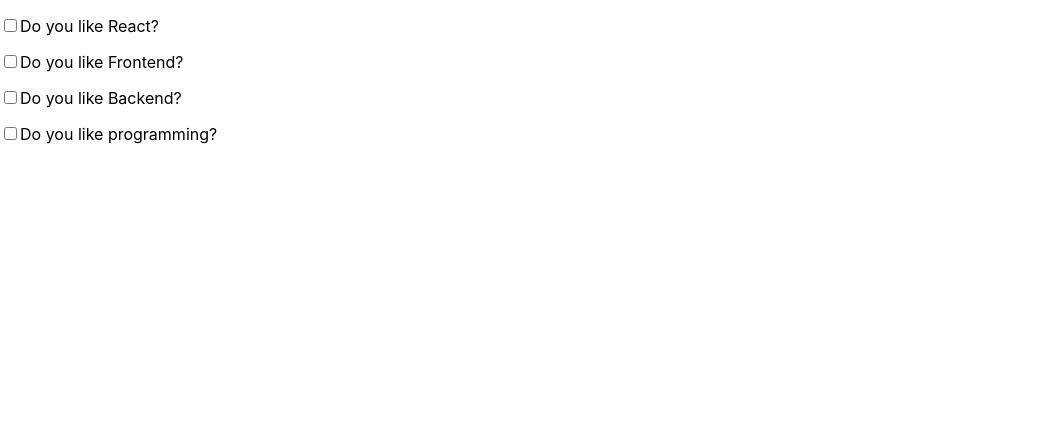
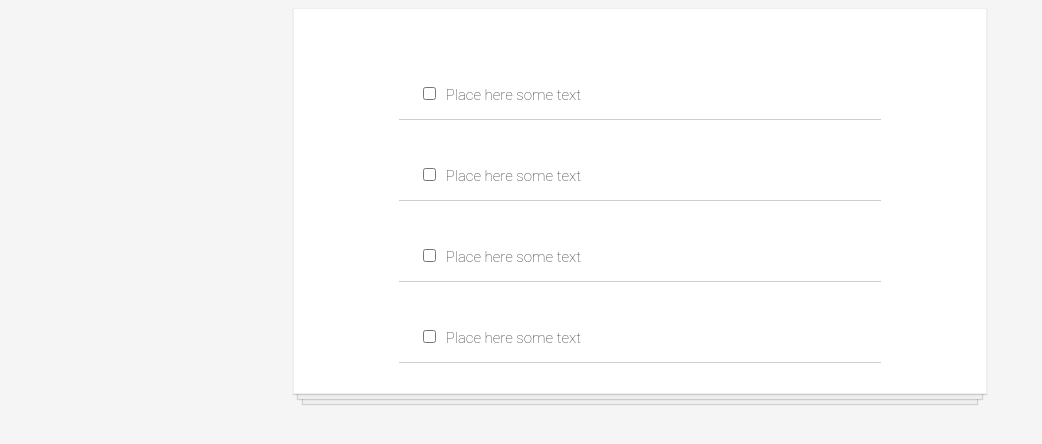
Before and after one commit to david9morais/todo-app, a React (Create React App) app: page / in a window 1280 px wide. Shown: the top 444 px of the page, without its empty margins (0-1042 px from the left). Built offline with nearby package versions, Linux system fonts and the light colour scheme.

Commit message:
Development phase 2

```diff
--- a/src/App.js
+++ b/src/App.js
@@ -1,27 +1,14 @@
-import logo from './logo.svg';
 import './App.css';
+import TodoItem from './components/TodoItem'
 
 function App() {
   return (
-    <div>
-      <p>
-        <input type="checkbox" />
-        <span>Do you like React?</span>
-      </p>
-      <p>
-        <input type="checkbox" />
-        <span>Do you like Frontend?</span>
-      </p>
-      <p>
-        <input type="checkbox" />
-        <span>Do you like Backend?</span>
-      </p>
-      <p>
-        <input type="checkbox" />
-        <span>Do you like programming?</span>
-      </p>
-    </div>
-  );
+    <div className="todo-list">
+      <TodoItem />
+      <TodoItem />
+      <TodoItem />
+      <TodoItem />
+    </div>);
 }
 
 export default App;
--- /dev/null
+++ b/src/components/TodoItem.js
@@ -0,0 +1,14 @@
+import React from "react"
+
+function TodoItem() {
+    return (
+        <div className="todo-item">
+            <p>
+                <input type="checkbox" />
+                <span>Place here some text</span>
+            </p>
+        </div>
+    )
+}
+
+export default TodoItem
--- a/src/index.css
+++ b/src/index.css
@@ -1,13 +1,47 @@
 body {
-  margin: 0;
-  font-family: -apple-system, BlinkMacSystemFont, 'Segoe UI', 'Roboto', 'Oxygen',
-    'Ubuntu', 'Cantarell', 'Fira Sans', 'Droid Sans', 'Helvetica Neue',
-    sans-serif;
-  -webkit-font-smoothing: antialiased;
-  -moz-osx-font-smoothing: grayscale;
+  background-color: whitesmoke;
 }
 
-code {
-  font-family: source-code-pro, Menlo, Monaco, Consolas, 'Courier New',
-    monospace;
+.todo-list {
+  background-color: white;
+  margin: auto;
+  width: 50%;
+  display: flex;
+  flex-direction: column;
+  align-items: center;
+  border: 1px solid #efefef;
+  box-shadow:
+  /* The top layer shadow */
+      0 1px 1px rgba(0,0,0,0.15),
+          /* The second layer */
+      0 10px 0 -5px #eee,
+          /* The second layer shadow */
+      0 10px 1px -4px rgba(0,0,0,0.15),
+          /* The third layer */
+      0 20px 0 -10px #eee,
+          /* The third layer shadow */
+      0 20px 1px -9px rgba(0,0,0,0.15);
+  padding: 30px;
 }
+
+.todo-item {
+  display: flex;
+  justify-content: flex-start;
+  align-items: center;
+  padding: 30px 20px 0;
+  width: 70%;
+  border-bottom: 1px solid #cecece;
+  font-family: Roboto, sans-serif;
+  font-weight: 100;
+  font-size: 15px;
+  color: #333333;
+}
+
+input[type=checkbox] {
+  margin-right: 10px;
+  font-size: 30px;
+}
+
+input[type=checkbox]:focus {
+  outline: 0;
+}
```
